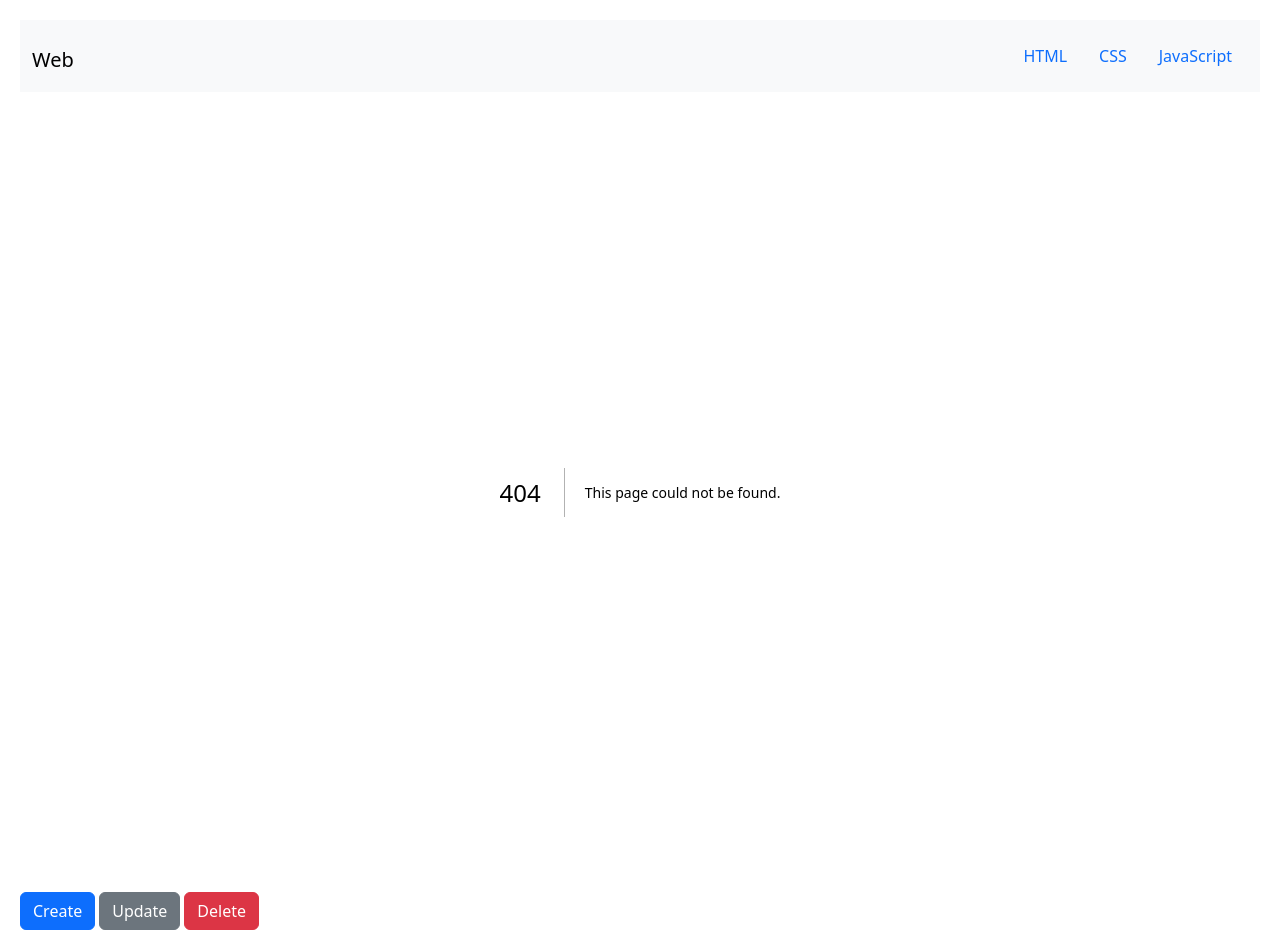
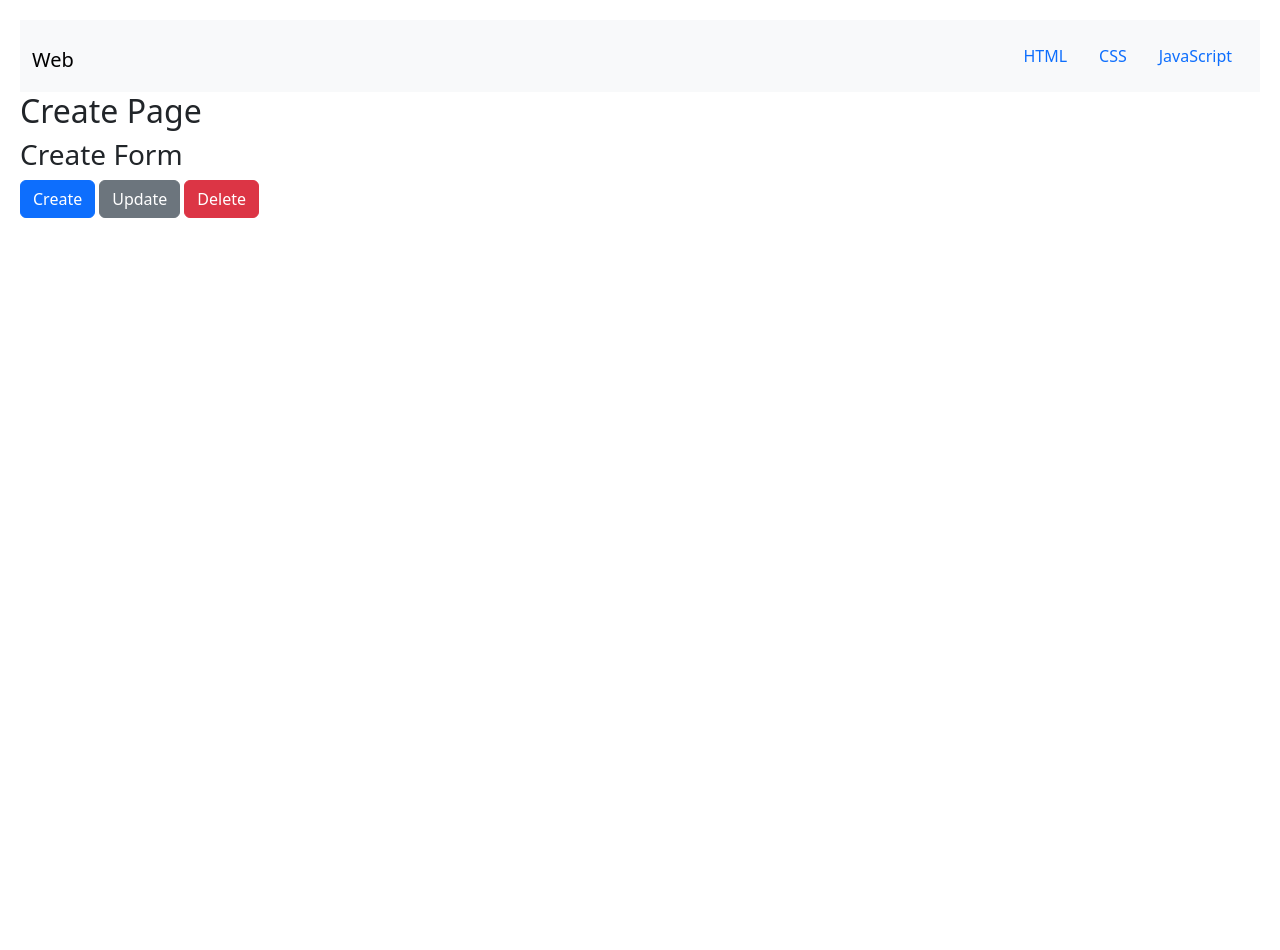
Before and after one commit to JEJU-Ratus/my-first-next, a Next.js app: page /create in a window 1280 px wide. Before the commit this address had no page. After the commit the page ends 800 px from the top, so only its background shows below. Built offline with nearby package versions, Linux system fonts and the light colour scheme.

Commit message:
feat: create, delete, read, and update 페이지  라우팅

```diff
--- /dev/null
+++ b/src/app/create/layout.js
@@ -0,0 +1,8 @@
+export default function createLayout({ children }) {
+  return (
+    <form>
+      <h2>Create Page</h2>
+      {children}
+    </form>
+  );
+}
--- /dev/null
+++ b/src/app/create/page.js
@@ -0,0 +1,7 @@
+export default function Create() {
+  return (
+    <>
+      <h3>Create Form</h3>
+    </>
+  );
+}
```
Also changed, not shown: src/app/delete/page.js (added, +7 -0 lines), src/app/read/[id]/page.js (added, +9 -0 lines), src/app/update/layout.js (added, +8 -0 lines), src/app/update/page.js (added, +7 -0 lines).
